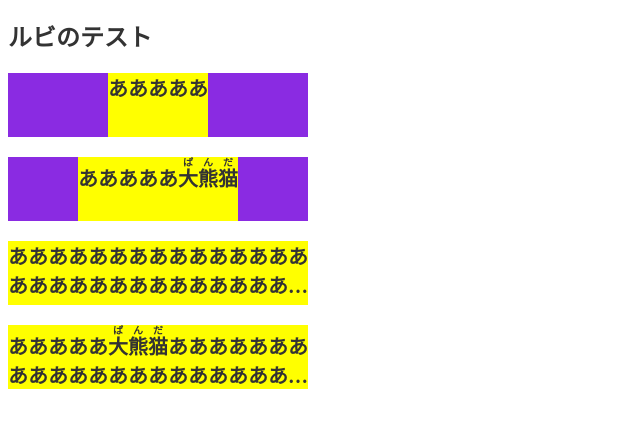
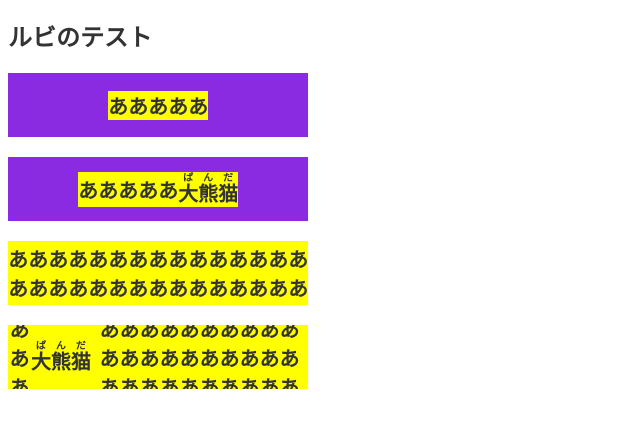
Before and after one commit to maruma/html-practice, a plain HTML site: page index.html in a window 1280 px wide. Shown: the part 48-476 px from the top of the page, without its empty margins (0-640 px from the left). Drawn offline with Linux system fonts and the light colour scheme; a web font is replaced by a local one.

Commit message:
テスト

```diff
--- a/styles/main.css
+++ b/styles/main.css
@@ -52,15 +52,12 @@ h1 {
   font-family: Origin01;
   font-weight: bold;
   font-size: 20px;
-  font-weight: bold;
-  font-size: 20px;
   background-color: yellow;
-  display: -webkit-box;
-  -webkit-box-orient: vertical;
-  -webkit-line-clamp: 2; /* 最大2行表示 */
+  display: flex;
   overflow: hidden;
   text-overflow: ellipsis; /* はみ出したテキストを...で置き換え */
+  justify-content: center;
+  align-items: center;
   text-align: center;
   vertical-align: middle;
-  height: 64px;
 }
```
